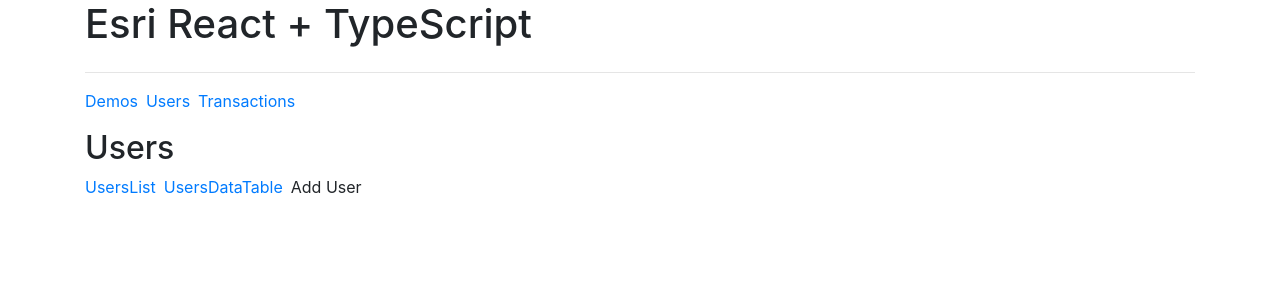
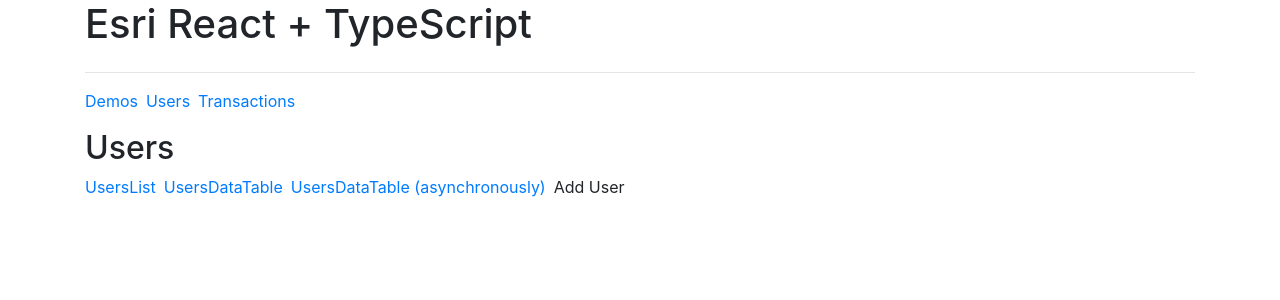
Before and after one commit to speedingplanet/esri-ts-react, a React (Create React App) app: page /users in a window 1280 px wide. Shown: the top 300 px of the page. Built offline with nearby package versions, Linux system fonts and the light colour scheme.

Commit message:
Async exercise

```diff
--- a/src/users/UsersView.tsx
+++ b/src/users/UsersView.tsx
@@ -1,5 +1,5 @@
-import React, { useState } from 'react';
-import { users } from '@speedingplanet/rest-server';
+import React, { useState, useEffect } from 'react';
+import { users, dao } from '@speedingplanet/rest-server';
 import UsersList from './UsersList';
 import { Route, useRouteMatch, NavLink } from 'react-router-dom';
 import UsersDataTable from './UsersDataTable';
@@ -14,11 +14,19 @@
 }
 
 export default function UsersView(): JSX.Element {
+  const [ asyncUsers, setAsyncUsers ] = useState( [] );
   const [ sortConfig, setSortConfig ] = useState<SortConfig>( {
     sortField: '',
     lastSortField: '',
     lastSortDirection: 'asc',
   } );
+
+  /*
+  Create an effect that calls dao.findAllUsers()
+  which returns an object that looks like this: {data: User[], response: Response}
+  Get the data property, set the AsyncUsers state to the data property
+  ***=== DON'T FORGET TO ADD YOUR DEPENDENCIES ARRAY [] ===***
+  */
 
   const urlPrefix = useRouteMatch().url;
 
@@ -64,6 +72,11 @@
                   UsersDataTable
                 </NavLink>
               </li>
+              <li className="list-inline-item">
+                <NavLink to={urlPrefix + '/users-data-table-async'}>
+                  UsersDataTable (asynchronously)
+                </NavLink>
+              </li>
               <li className="list-inline-item">Add User</li>
             </ul>
           </nav>
@@ -81,6 +94,9 @@
           <Route path={urlPrefix + '/users-data-table'}>
             <UsersDataTable users={users} columns={columns} />
           </Route>
+          <Route path={urlPrefix + '/users-data-table-async'}>
+            <UsersDataTable users={asyncUsers} columns={columns} />
+          </Route>
         </div>
       </div>
     </section>
```
